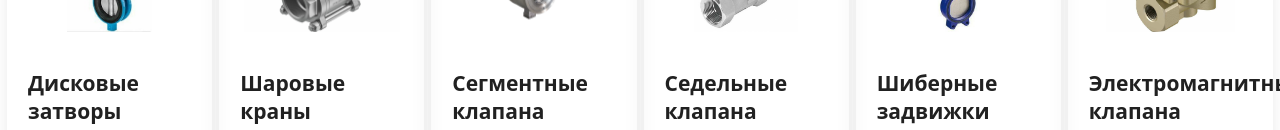
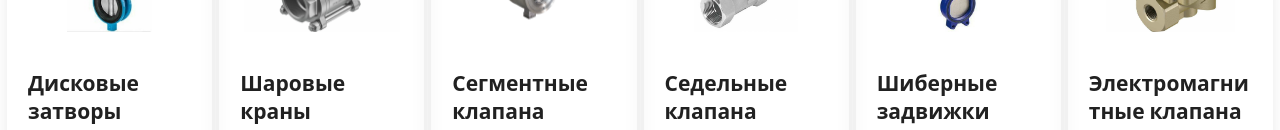
Before and after one commit to SoraHimmel2/TehnoProgress, a Next.js app: page /products in a window 1280 px wide. Shown: the part 815-945 px from the top of the page. Built offline with nearby package versions, Linux system fonts and the light colour scheme.

Commit message:
Product : change h words wrap

```diff
--- a/src/components/Products/Product.tsx
+++ b/src/components/Products/Product.tsx
@@ -23,7 +23,7 @@ const Product: React.FunctionComponent<ProductProps> = ({
     <div className={productClass}>
       <img className={imgClass} src={imageSrc} alt='Product image' />
       <div className='px-6 py-4'>
-        <h3 className='flex flex-col flex-wrap'>{title}</h3>
+        <h3 className='break-words'>{title}</h3>
         <div className=' z-[80] text-base text-gray-700'>{description}</div>
         {/* <div className='flex-col'>
           <div>
```
